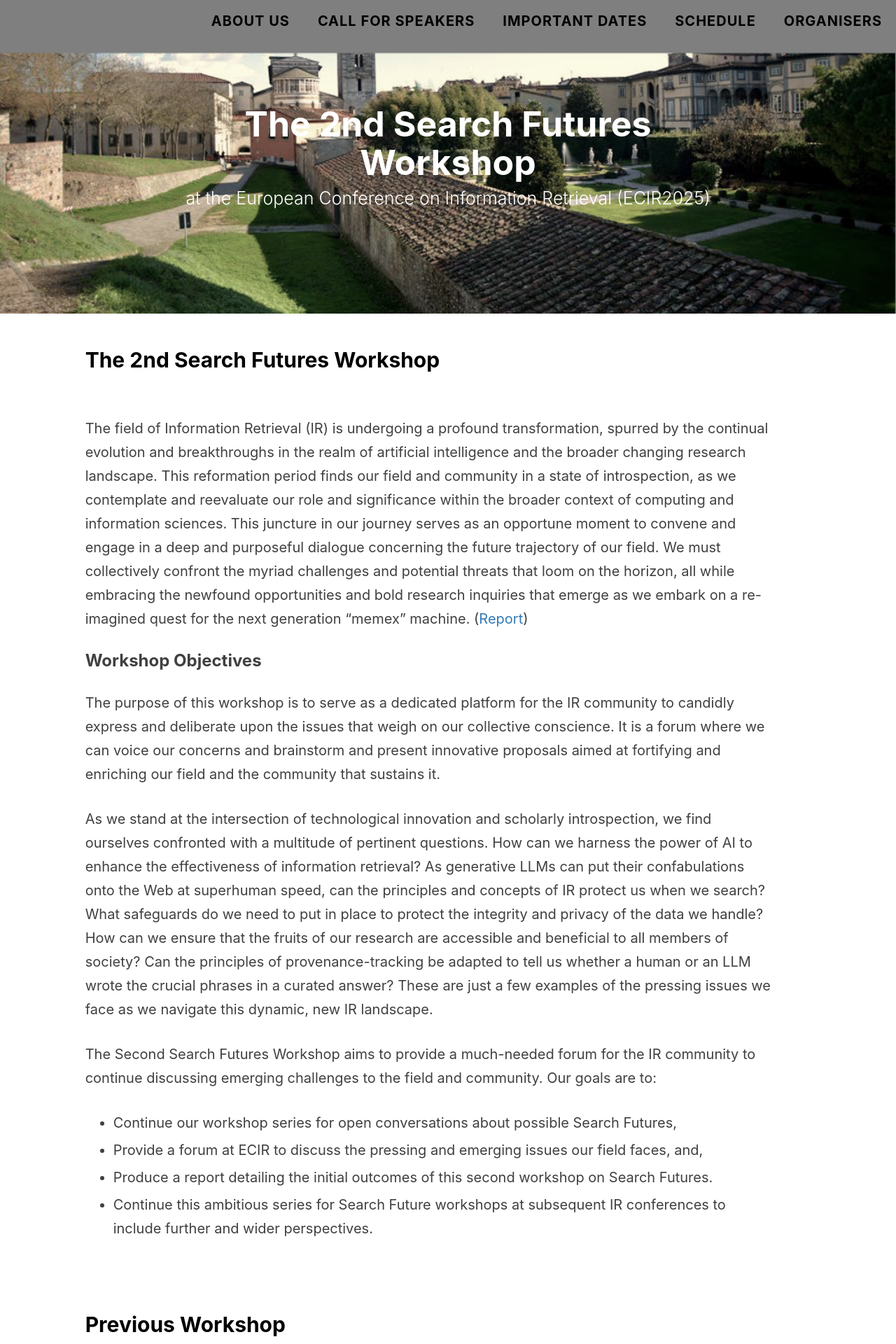
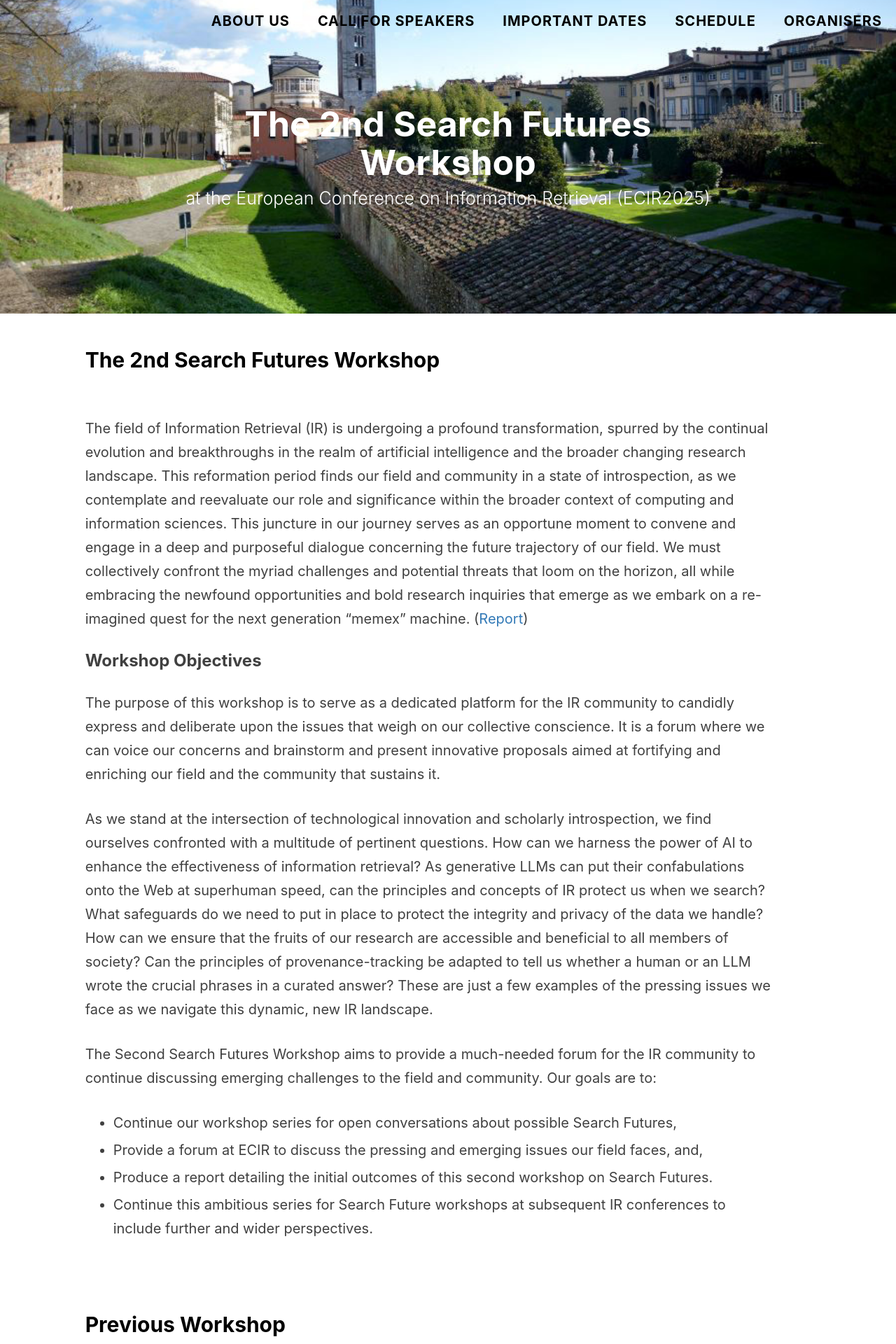
Before and after one commit to SearchFutures/SearchFutures.github.io, a Jekyll site: the page built from index.md, in a window 1280 px wide. Shown: the top 1920 px of the page at 70% size. Built offline with Jekyll 4.4.1, drawn with Linux system fonts in a browser that asks for light colours; nearby versions of some CDN libraries; our own code applies the rules of GitHub Pages for plain Markdown files.

Commit message:
Update _config.yml

```diff
--- a/_config.yml
+++ b/_config.yml
@@ -1,7 +1,7 @@
 # Site settings
 title: 46th European Conference on Information Retrieval
 SEOTitle:  46th European Conference on Information Retrieval
-header-img: img/background3.png
+header-img: img/palazzoPfanner.jpg
 email:
 description: ""
 keyword: ""
```
